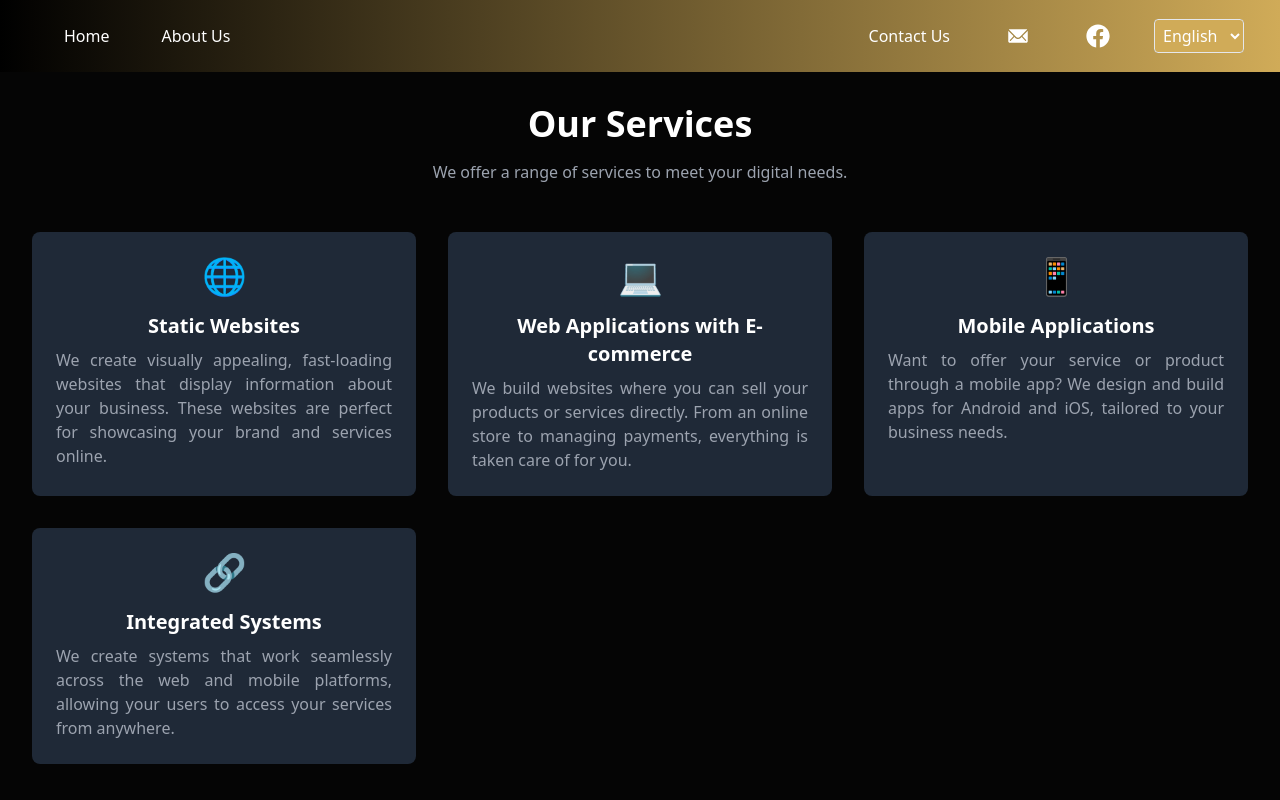
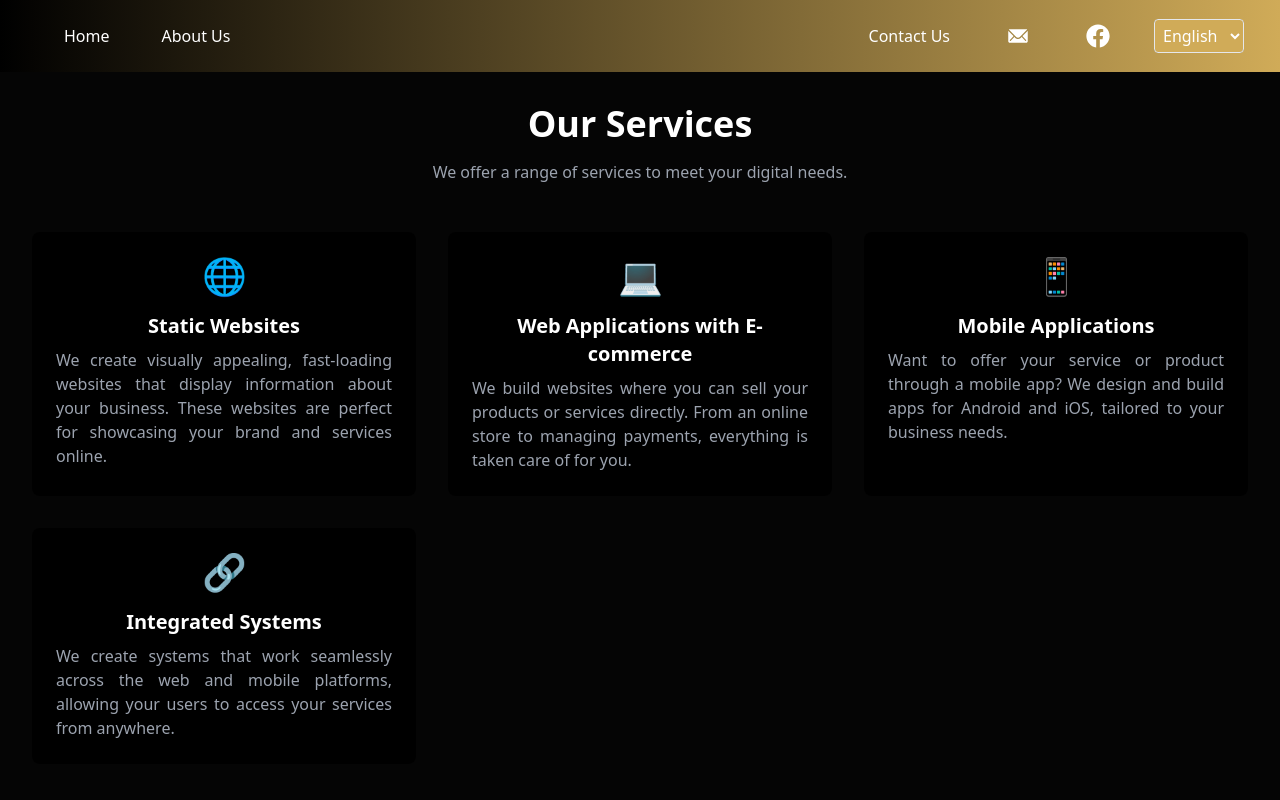
Before and after one commit to Aaron408/digitall-software, a React (Vite) app: page /services in a window 1280 px wide. Built offline with nearby package versions, Linux system fonts and the light colour scheme.

Commit message:
Primer despliegue

```diff
--- a/src/Pages/Services.jsx
+++ b/src/Pages/Services.jsx
@@ -32,7 +32,7 @@ const Services = () => {
             {services.map((service, index) => (
               <div
                 key={index}
-                className="bg-gray-800 rounded-lg p-6 flex flex-col items-center transition-transform duration-300 hover:-translate-y-2"
+                className="bg-black rounded-lg p-6 flex flex-col items-center hover:-translate-y-2 transition-all duration-500 ease-out hover:shadow-md hover:shadow-yellow-600"
               >
                 <div className="text-4xl mb-4">{service.icon}</div>
                 <h2 className="text-xl font-semibold mb-2">{service.title}</h2>
```
